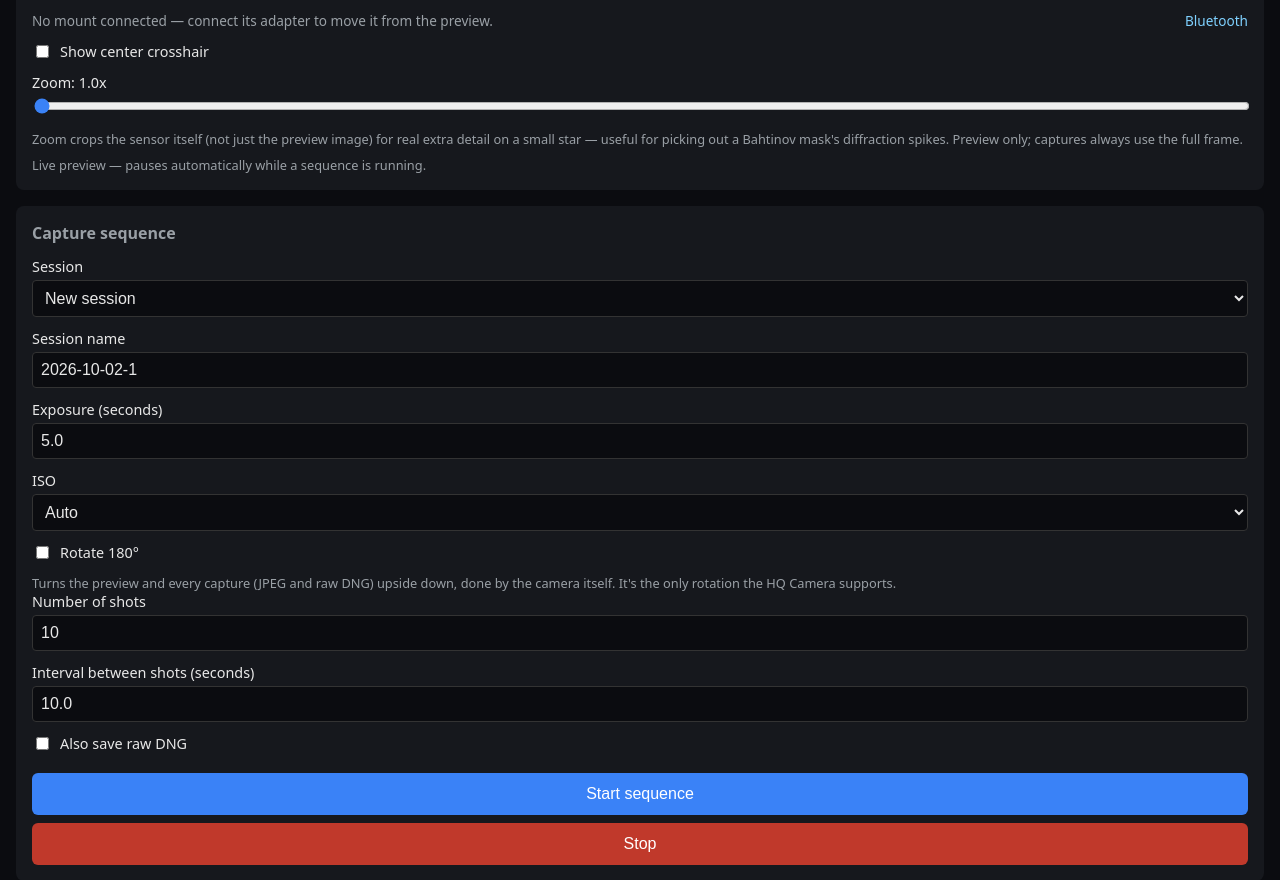
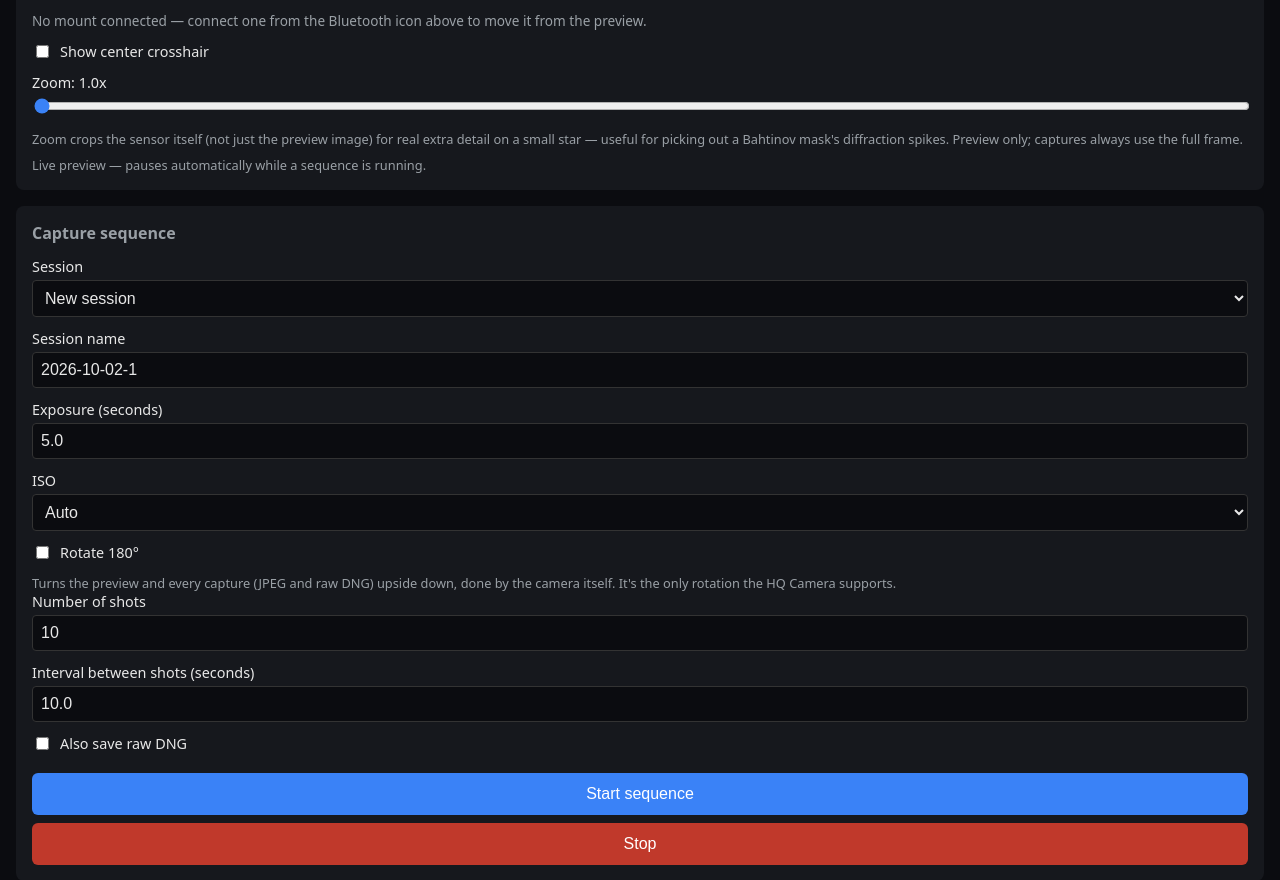
Before and after one commit to aviralverma-8877/picamera, a Flask app: page / in a window 1280 px wide. Shown: the part 487-1367 px from the top of the page. Run offline with Flask 3, Linux system fonts and the light colour scheme.

Commit message:
Pin the nav bar to the top and drop the duplicate Bluetooth link
The header now stays at the top while the page scrolls, on every page.
The Bluetooth link under the preview duplicated the nav-bar icon; the
"no mount connected" line points to the icon instead.

Co-Authored-By: Claude Opus 5.5 <noreply@anthropic.com>

```diff
--- a/app/static/style.css
+++ b/app/static/style.css
@@ -11,7 +11,13 @@ body {
   color: #e8e8e8;
   padding: 0 0 2rem;
 }
+/* Stays pinned while the page scrolls, so the nav (Bluetooth, WiFi,
+   Gallery, power) is always one tap away. Below the full-screen overlays
+   (z-index 100), above everything else. */
 header {
+  position: sticky;
+  top: 0;
+  z-index: 50;
   display: flex;
   justify-content: space-between;
   align-items: center;
@@ -378,15 +384,10 @@ button:disabled { opacity: 0.55; }
 .button-row > button { flex: 1; }
 .mount-info { margin-bottom: 0.75rem; }
 .mount-conn {
-  display: flex;
-  justify-content: space-between;
-  align-items: baseline;
-  gap: 0.75rem;
   margin: 0.25rem 0 0;
   font-size: 0.85rem;
   color: #9aa0a6;
 }
-.mount-conn a { color: #7fd1ff; text-decoration: none; white-space: nowrap; }
 .mount-readout {
   margin: 0.35rem 0 0;
   font-size: 0.85rem;
--- a/app/templates/index.html
+++ b/app/templates/index.html
@@ -93,10 +93,7 @@
     </div>
     <p class="hint warning mount-error" hidden></p>
     <div class="mount-info">
-      <p class="mount-conn">
-        <span id="mount-conn">Checking mount…</span>
-        <a href="{{ url_for('bluetooth_page') }}">Bluetooth</a>
-      </p>
+      <p id="mount-conn" class="mount-conn">Checking mount…</p>
       <p id="mount-readout" class="mount-readout" hidden></p>
       <p id="mount-connected-only" class="hint" hidden>Hold N/S/E/W on the preview to move the mount at the speed shown top-left. Zero (bottom-left) slews to the zero position; Stop halts everything, including that slew.</p>
     </div>
@@ -390,7 +387,7 @@
       if (!d.connected) {
         mountConn.textContent = d.reconnecting
           ? `Lost the connection to "${d.name}" — reconnecting…`
-          : "No mount connected — connect its adapter to move it from the preview.";
+          : "No mount connected — connect one from the Bluetooth icon above to move it from the preview.";
         mountReadout.hidden = true;
         endMountHold();
         return;
```
Also changed, not shown: docs/progress.md (+11 -0 lines).
